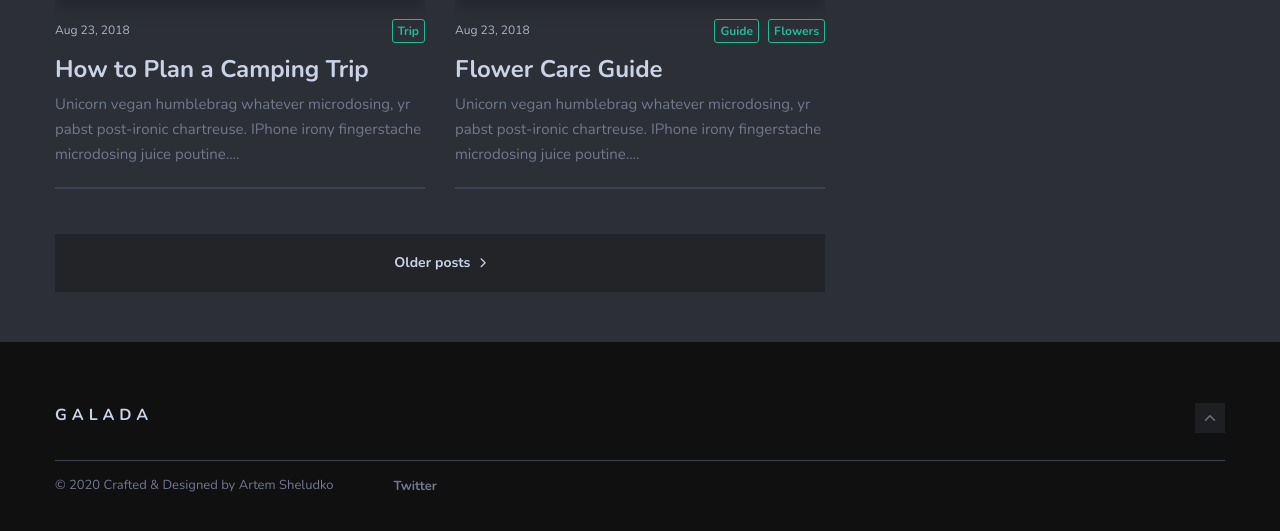
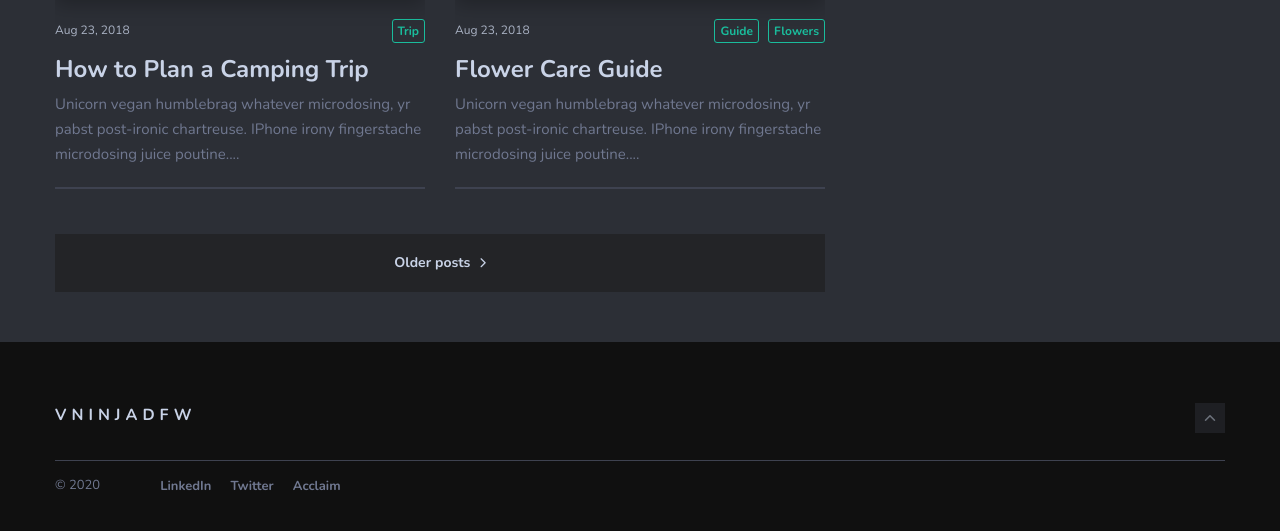
Before and after one commit to vNinjaDFW/vNinjaDFW.github.io, a Jekyll site: the page built from index.html, in a window 1280 px wide and 900 px high, scrolled down 1648 px, cut to the strip 350-881 px from the top of the window. Built offline with Jekyll 4.4.1, drawn with Linux system fonts in a browser that asks for light colours; nearby versions of some CDN libraries; the list of posts is cut into pages by our own code.

Commit message:
Add files via upload

```diff
--- a/_includes/footer.html
+++ b/_includes/footer.html
@@ -4,30 +4,26 @@
       <div class="col col-12">
         <div class="footer-top">
           <h2 class="logo-title">
-            <a href="{{site.baseurl}}/" class="logo-text">Galada</a>
+            <a href="{{site.baseurl}}/" class="logo-text">vNinjaDFW</a>
           </h2>
           <div class="top"><i class="ion ion-ios-arrow-up"></i></div>
         </div>
         <div class="footer-bottom">
           <div class="copyright">
-            <p>&copy; {{site.time | date: '%Y'}} Crafted & Designed by <a href="https://github.com/artemsheludko">Artem Sheludko</a></p>
+            <p>&copy; {{site.time | date: '%Y'}}</a></p>
           </div>
           <div class="footer-social">
             <ul class="list-reset">
-              {% if site.facebook %}
-              <li><a href="{{ site.facebook }}">Facebook</a></li>
+              {% if site.linkedin %}
+              <li><a href="{{ site.linkedin }}">LinkedIn</a></li>
               {% else %} {% endif %}
 
               {% if site.twitter %}
               <li><a href="{{ site.twitter }}">Twitter</a></li>
               {% else %} {% endif %}
 
-              {% if site.instagram %}
-              <li><a href="{{ site.instagram }}">Instagram</a></li>
-              {% else %} {% endif %}
-
-              {% if site.pinterest %}
-              <li><a href="{{ site.pinterest }}">Pinterest</a></li>
+              {% if site.acclaim %}
+              <li><a href="{{ site.acclaim }}">Acclaim</a></li>
               {% else %} {% endif %}
             </ul>
           </div>
```
